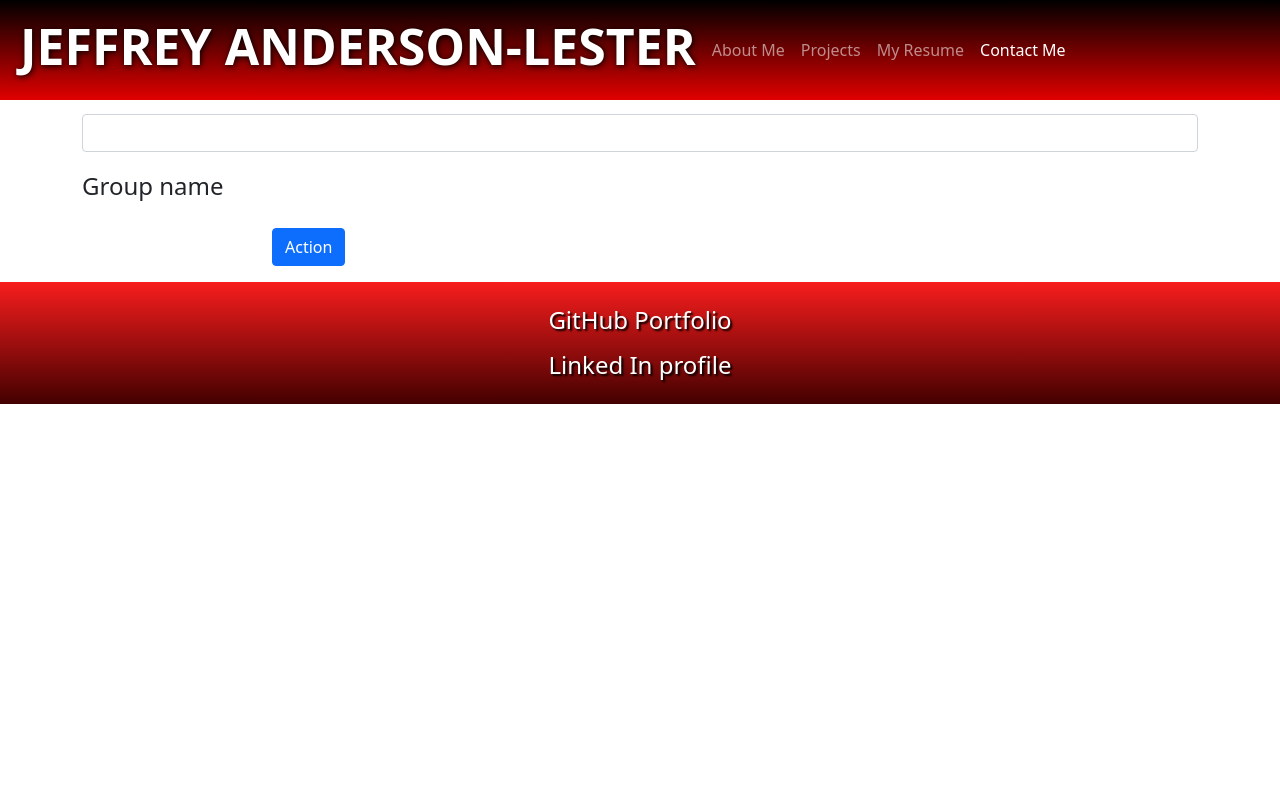
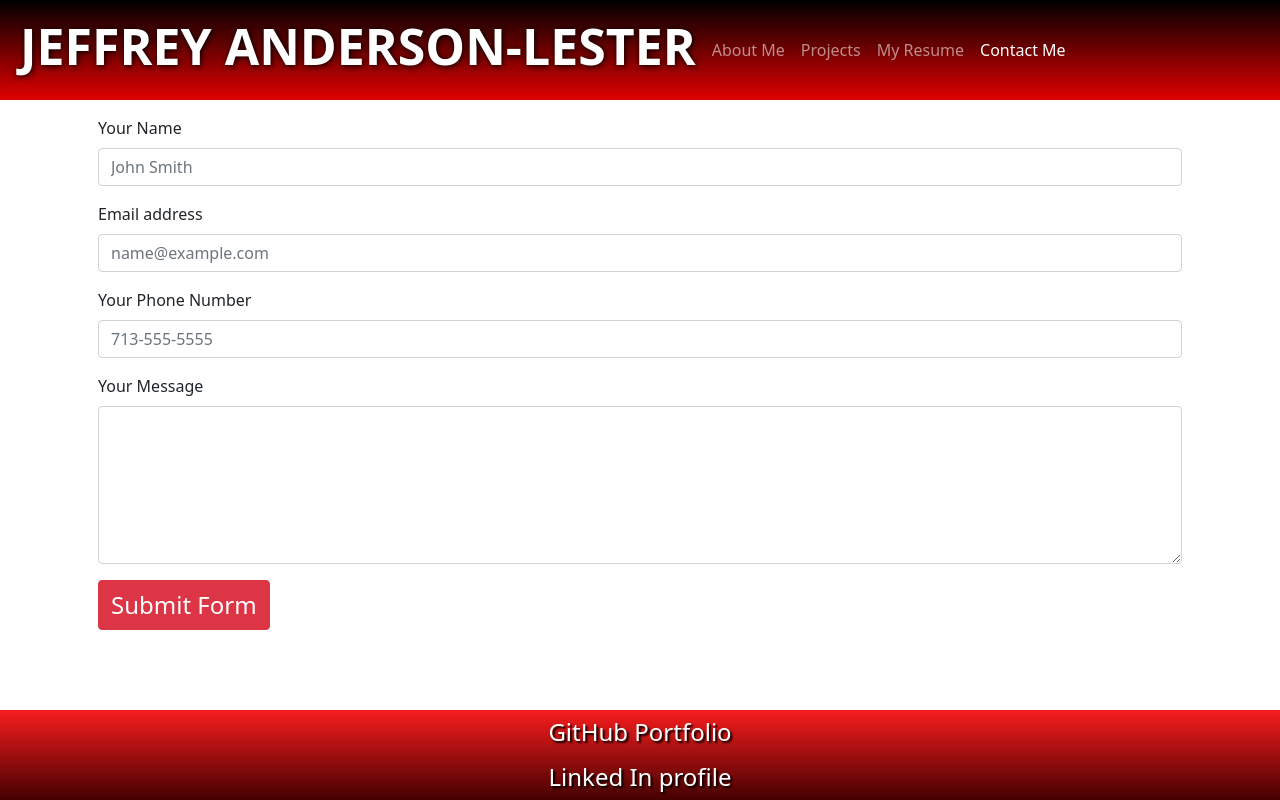
Before and after one commit to JeffGoji/My-React-Portfolio, a React (Create React App) app: page /contact in a window 1280 px wide. Built offline with nearby package versions, Linux system fonts and the light colour scheme.

Commit message:
updated styling on contact page, added Resume section

```diff
--- a/src/App.js
+++ b/src/App.js
@@ -6,6 +6,7 @@ import { Route } from 'react-router-dom';
 import Header from './components/Header'
 import Profile from './components/Profile'
 import Projects from './components/Projects'
+import Resume from './components/Resume'
 import Contact from './components/Contact'
 import Footer from './components/Footer'
 
@@ -19,8 +20,6 @@ function App() {
     <div>
       <Header />
 
-
-
       <Route exact path="/">
         <Profile />
       </Route>
@@ -33,10 +32,13 @@ function App() {
         <Profile />
       </Route>
 
+      <Route path="/resume">
+        <Resume />
+      </Route>
+
       <Route path="/contact">
         <Contact />
       </Route>
-
 
       <Footer />
 
--- a/src/components/Contact/index.js
+++ b/src/components/Contact/index.js
@@ -4,34 +4,38 @@ import { validateEmail } from '../utils/helpers';
 
 function Contact() {
 
+
     return (
-
-        <section class="container" id="contact">
-            <form>
-                <div class="mb-3 row">
-                    <label for="inputName" class="col-sm-1-12 col-form-label"></label>
-                    <div class="col-sm-1-12">
-                        <input type="text|password|email|number|submit|date|datetime|datetime-local|month|color|range|search|tel|time|url|week" class="form-control" name="inputName" id="inputName" placeholder=""></input>
-                    </div>
+        <section className="container-sm" id="contact">
+            <div className="row p-3">
+                {/* <div classNameName='form-control'>
+                <label htmlFor='name'>Your Name</label>
+                <input type="text" id='name' />
+            </div> */}
+                <div className="mb-3">
+                    <label for="exampleFormControlInput1" className="form-label">Your Name</label>
+                    <input type="text" className="form-control" id="exampleFormControlInput1" placeholder="John Smith" />
                 </div>
-                <fieldset class="mb-3 row">
-                    <legend class="col-form-legend col-sm-1-12">Group name</legend>
-                    <div class="col-sm-1-12">
-
-                    </div>
-                </fieldset>
-                <div class="mb-3 row">
-                    <div class="offset-sm-2 col-sm-10">
-                        <button type="submit" class="btn btn-primary">Action</button>
-                    </div>
+                <div className="mb-3">
+                    <label for="exampleFormControlInput1" className="form-label">Email address</label>
+                    <input type="email" className="form-control" id="exampleFormControlInput1" placeholder="name@example.com" />
                 </div>
-            </form>
+                <div className="mb-3">
+                    <label for="exampleFormControlInput1" className="form-label">Your Phone Number</label>
+                    <input type="text" className="form-control" id="exampleFormControlInput1" placeholder="713-555-5555" />
+                </div>
+                <div className="mb-3">
+                    <label for="exampleFormControlTextarea1" className="form-label">Your Message</label>
+                    <textarea className="form-control" id="exampleFormControlTextarea1" rows="6"></textarea>
+                </div>
+                <div className="container-sm">
+                    <button type="button" className="btn btn-danger fs-4" placeholder="Your message here">Submit Form</button>
+                </div>
+            </div>
         </section>
 
 
     );
-
-
 }
 
 
--- a/src/components/Footer/index.js
+++ b/src/components/Footer/index.js
@@ -5,7 +5,7 @@ function Footer() {
 
     return (
 
-        <footer>
+        <footer className="sticky-bottom fixed-bottom mt-5">
 
             <span><h4 className="align-bottom nav-link link"><a href="https://github.com/JeffGoji">GitHub Portfolio</a></h4>
                 <h4><a href="https://www.linkedin.com/in/jeffrey-anderson-lester-36b23b112/">Linked In profile</a></h4></span>
--- a/src/components/Projects/index.js
+++ b/src/components/Projects/index.js
@@ -63,7 +63,7 @@ function Projects(props) {
             <div className="row mt-3">
                 <h2 className="text-center card-header bg-primary text-white mt-5 mb-3">Projects</h2>
             </div>
-            <div class="row">
+            <div className="row mb-5">
 
                 {props.children}
                 {/* Map through 'portfolioList' and render a 'Card' for each project */}
--- a/src/components/Resume/index.js
+++ b/src/components/Resume/index.js
@@ -0,0 +1,16 @@
+import React from 'react';
+
+const Resume = () => {
+    return (
+        <div className="container-lg" id="resume">
+            <section className="row">
+                <div className='col-6'>
+
+                </div>
+
+            </section>
+        </div>
+    );
+}
+
+export default Resume;
--- a/src/index.css
+++ b/src/index.css
@@ -112,12 +112,7 @@ footer {
   background: linear-gradient(to bottom, rgb(248, 29, 29), rgb(68, 0, 0));
   color: var(--secondary-color);
   text-shadow: 1px 1px 3px var(--primary-color);
-  position: relative;
-  bottom: 0;
-  left: 0;
-  width: 100%;
-  margin-top: 1rem;
-  padding: 1rem;
+  margin-top: 300px;
 }
 
 footer h4 {
@@ -133,8 +128,6 @@ footer a:hover,
 footer a:active,
 footer a.active {
   color: #95bcf0;
-  padding-bottom: 0.25rem;
-  border-bottom: 4px solid #95bcf0;
   text-decoration: none;
 }
 
```
Also changed, not shown: src/components/Nav/index.js (+2 -25 lines), 1 other file (tests, documents, lock files or other folders).
